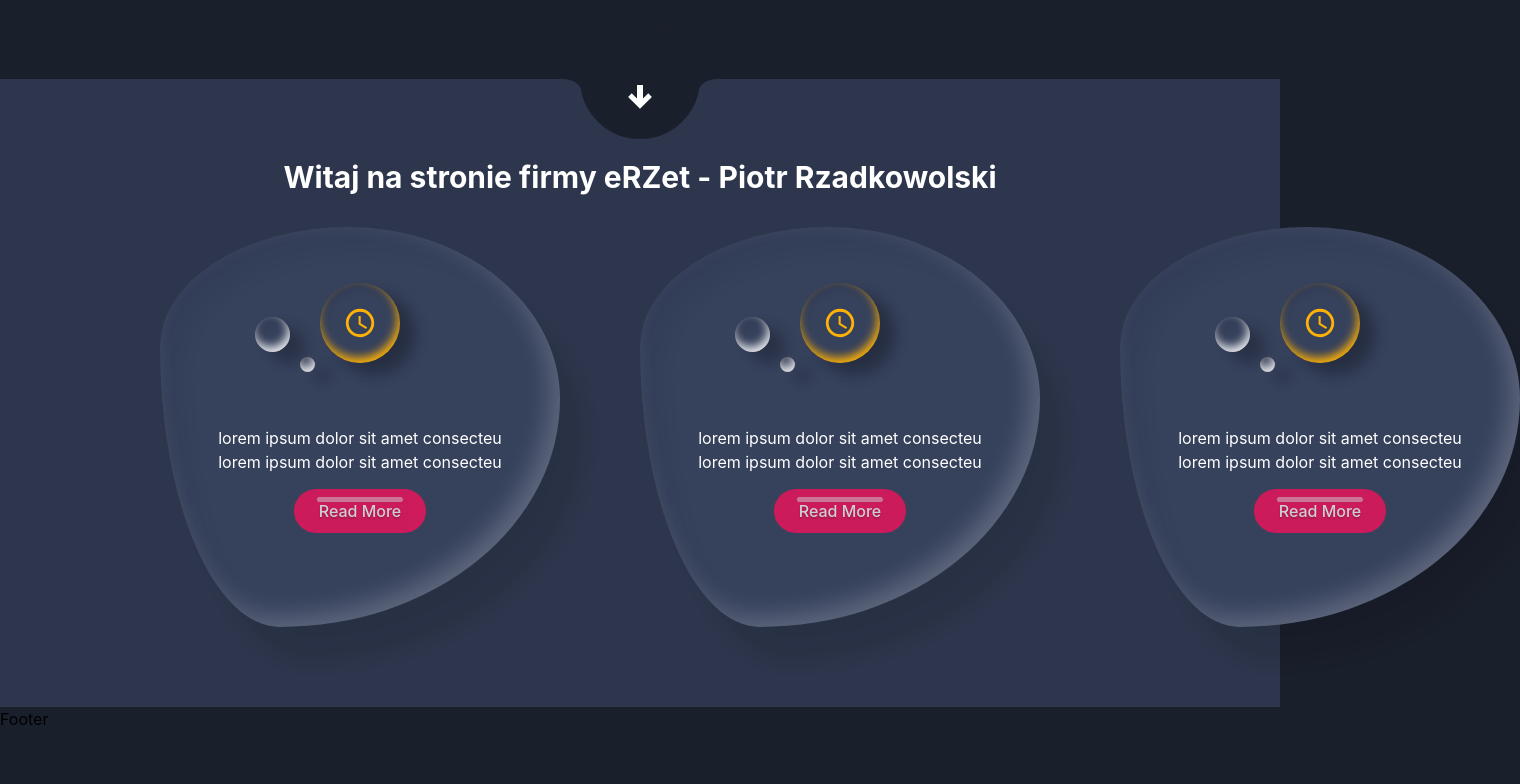
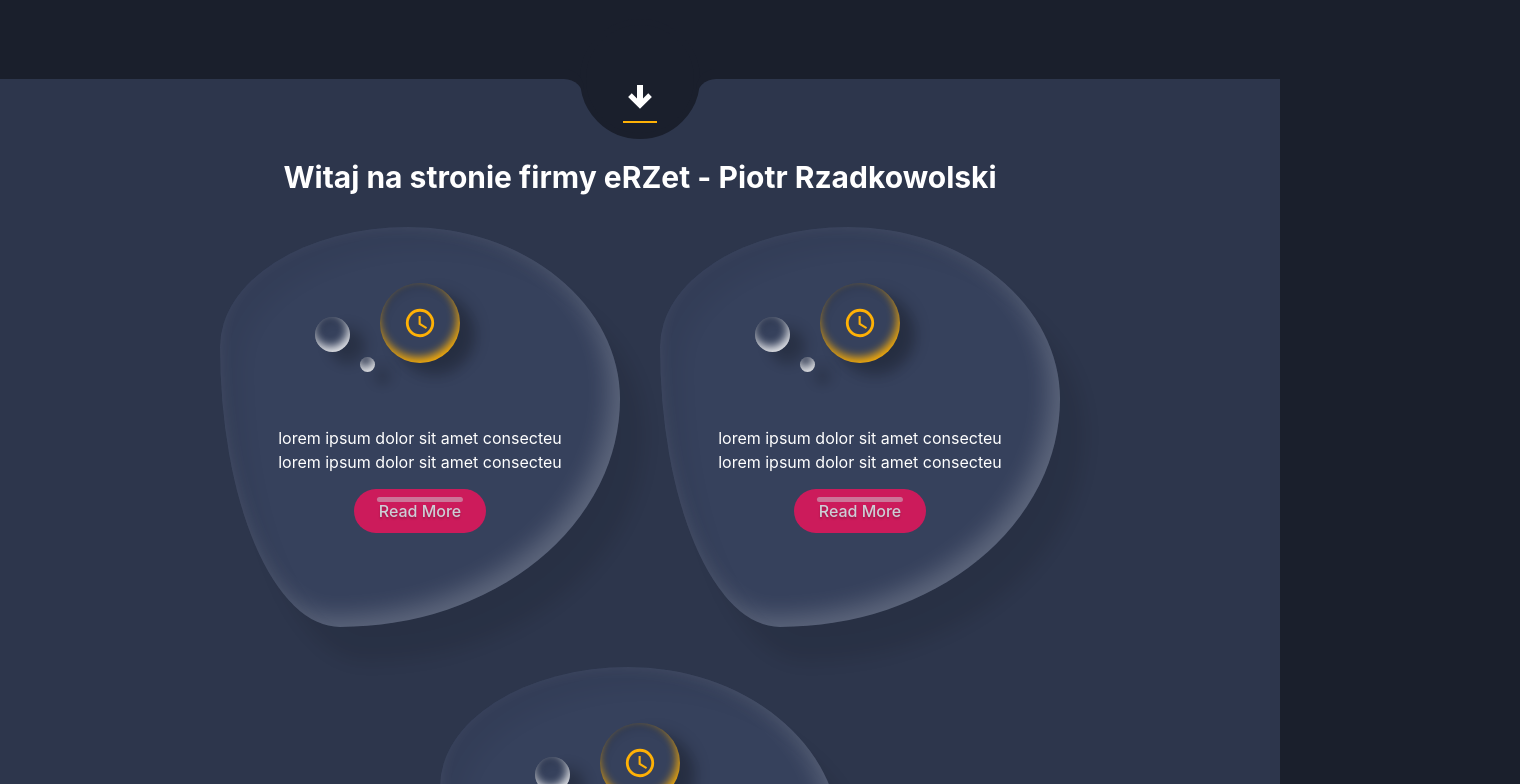
Before and after one commit to dziekiczan1/eRZet, a React (Create React App) app: page / in a window 1280 px wide. Shown: the part 400-1184 px from the top of the page, 1520 px wide, since content can reach past the window. Before the commit the page ends 1131 px from the top, so only its background shows below. Built offline with nearby package versions, Linux system fonts and the light colour scheme.

Commit message:
fix: change flex wrap on cards

```diff
--- a/src/App.js
+++ b/src/App.js
@@ -11,6 +11,7 @@ const App = () => {
       </header>
       <main className="relative flex justify-center">
         <div className="indicator absolute -top-[60px]"></div>
+        <div className="absolute w-[34px] top-[34px] border-b-2 border-orange-100 mt-2"></div>
         <div className="arrow bounce absolute">
           <svg width="36px" height="36px" viewBox="0 0 24 24">
             <path
@@ -25,7 +26,7 @@ const App = () => {
               {t("welcome")}
             </h1>
 
-            <div className="mx-auto w-3/4 flex justify-between gap-20">
+            <div className="mx-auto w-3/4 flex flex-wrap justify-center 2xl:flex-nowrap 2xl:justify-between gap-10 2xl:gap-20">
               <div className="container flex justify-center items-center">
                 <div className="drop">
                   <div className="content">
--- a/src/index.css
+++ b/src/index.css
@@ -47,6 +47,10 @@ code {
   background-color: transparent;
   border-top-left-radius: 20px;
   box-shadow: 0px -10px 0 0 #1a1f2c;
+}
+
+.container {
+  width: auto;
 }
 
 .container .drop {
```
